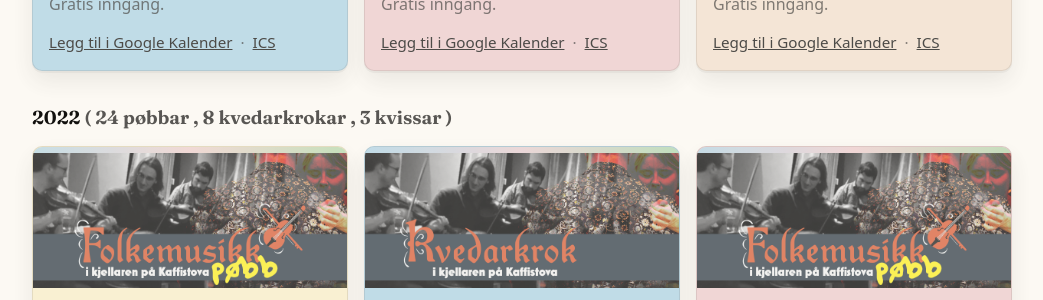
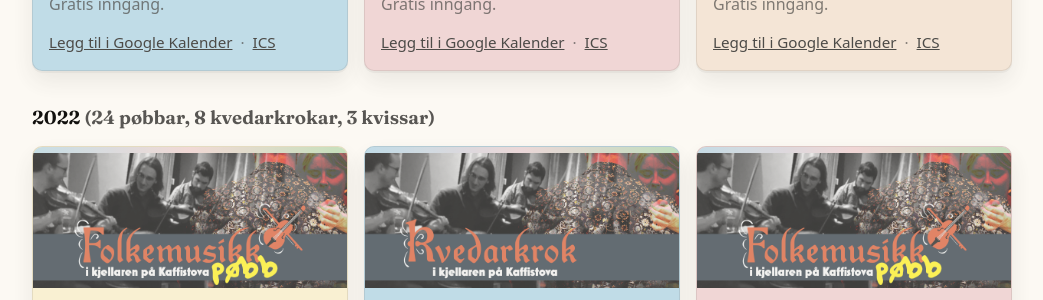
Before and after one commit to tlauen/oslobygda, a Jekyll site: the page built from kalender/index.md, in a window 1280 px wide and 900 px high, scrolled down 4396 px. Shown: the part 154-454 px from the top of the window, without its empty margins (118-1161 px from the left). Built offline with Jekyll 4.4.1, drawn with Linux system fonts in a browser that asks for light colours; some of the changed text lies outside the part shown.

Commit message:
Update kalenderliste.html

```diff
--- a/_includes/kalenderliste.html
+++ b/_includes/kalenderliste.html
@@ -76,25 +76,7 @@
 {% endfor %}
   <h3 class="kalender-jaar">
     {{ current_year }}
-    <span class="muted">
-      (
-      {% assign sep = "" %}
-
-      {% if pobb_count > 0 %}
-        {{ sep }}{{ pobb_count }} pøbbar
-        {% assign sep = ", " %}
-      {% endif %}
-
-      {% if kved_count > 0 %}
-        {{ sep }}{{ kved_count }} kvedarkrokar
-        {% assign sep = ", " %}
-      {% endif %}
-
-      {% if kviss_count > 0 %}
-        {{ sep }}{{ kviss_count }} kvissar
-      {% endif %}
-      )
-    </span>
+    <span class="muted">({% assign sep = "" %}{%- if pobb_count > 0 -%}{{ sep }}{{ pobb_count }} pøbbar{% assign sep = ", " %}{%- endif -%}{%- if kved_count > 0 -%}{{ sep }}{{ kved_count }} kvedarkrokar{% assign sep = ", " %}{%- endif -%}{%- if kviss_count > 0 -%}{{ sep }}{{ kviss_count }} kvissar{%- endif -%})</span>
   </h3>
 
   <div class="kalenderliste">
```
